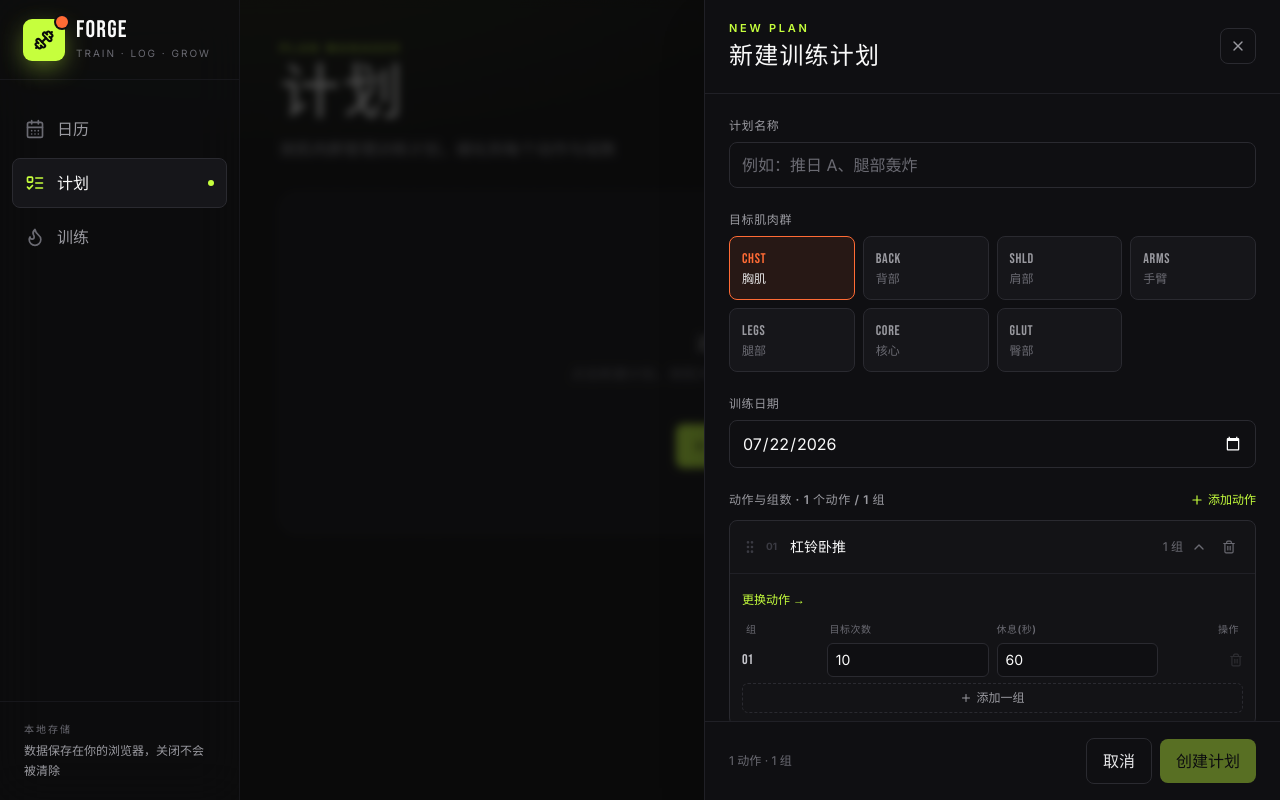
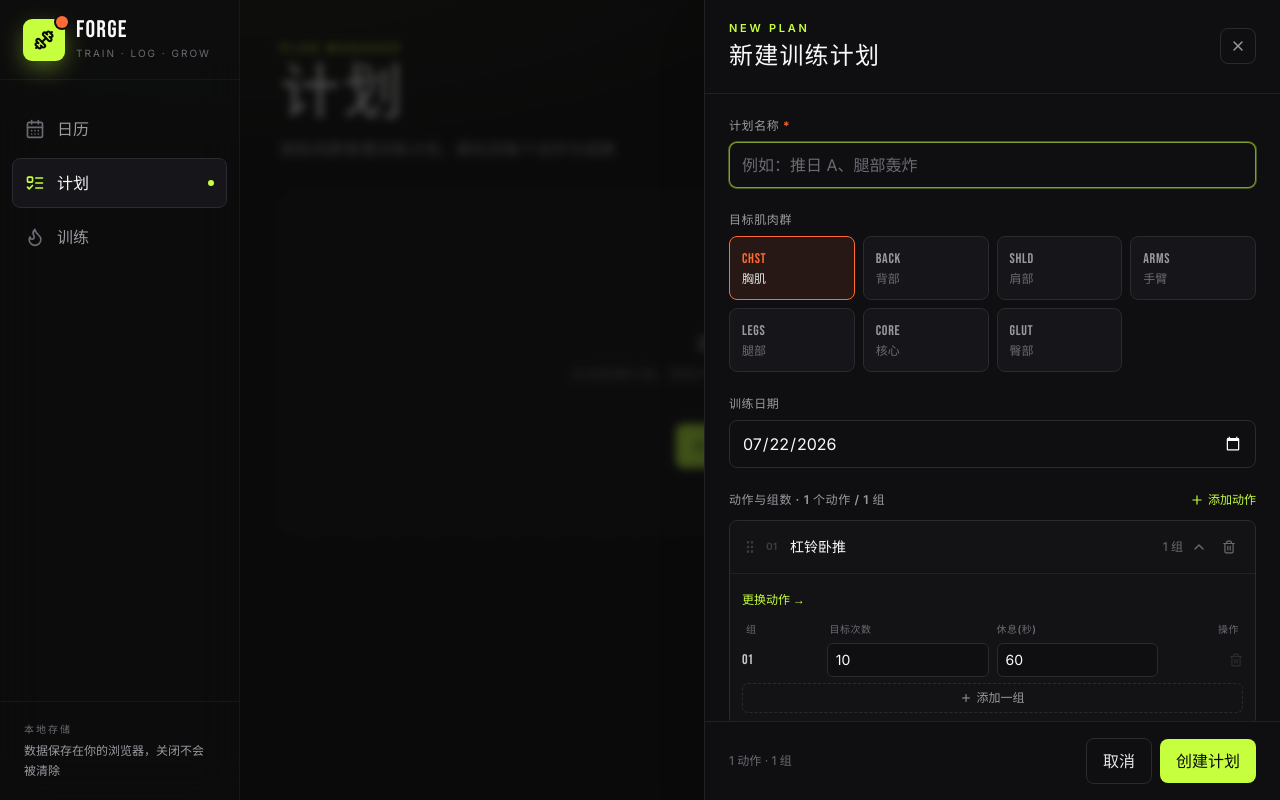
Before and after one commit to MrHuang-lab-1996/forge-fitness, a React (Vite) app: page /plans in a window 1280 px wide. Both pictures are taken after a click on the button "新建计划". Built offline with nearby package versions, Linux system fonts and the light colour scheme.

Commit message:
fix: 修复计划创建按钮不可用的问题
- 移除按钮 disabled 状态，改为点击时校验并显示错误提示
- 计划名称输入框添加必填标记和 autoFocus
- 输入时自动清除错误提示
- 底部操作栏增加错误提示区域

```diff
--- a/src/components/PlanEditorDrawer.tsx
+++ b/src/components/PlanEditorDrawer.tsx
@@ -97,6 +97,7 @@ export default function PlanEditorDrawer({
       setExpandedId(next.exercises[0]?.id || null);
       setShowExercisePicker(null);
       setSearchTerm("");
+      setSubmitError("");
     }
   }, [open, initial]);
 
@@ -198,8 +199,18 @@ export default function PlanEditorDrawer({
     setSearchTerm("");
   }
 
+  const [submitError, setSubmitError] = useState("");
+
   function handleSubmit() {
-    if (!form.name.trim()) return;
+    if (!form.name.trim()) {
+      setSubmitError("请输入计划名称");
+      return;
+    }
+    if (form.exercises.length === 0) {
+      setSubmitError("请至少添加一个动作");
+      return;
+    }
+    setSubmitError("");
     onSubmit({
       ...form,
       name: form.name.trim(),
@@ -256,16 +267,20 @@ export default function PlanEditorDrawer({
             <div className="flex-1 overflow-y-auto px-6 py-6 space-y-6">
               {/* 计划名 */}
               <div>
-                <label className="label-base">计划名称</label>
+                <label className="label-base">
+                  计划名称 <span className="text-ember normal-case">*</span>
+                </label>
                 <input
                   type="text"
                   value={form.name}
-                  onChange={(e) =>
-                    setForm((f) => ({ ...f, name: e.target.value }))
-                  }
+                  onChange={(e) => {
+                    setForm((f) => ({ ...f, name: e.target.value }));
+                    if (submitError) setSubmitError("");
+                  }}
                   placeholder="例如：推日 A、腿部轰炸"
-                  className="input-base"
+                  className={cn("input-base", submitError && !form.name.trim() && "border-ember/60")}
                   maxLength={40}
+                  autoFocus
                 />
               </div>
 
@@ -532,7 +547,13 @@ export default function PlanEditorDrawer({
             </div>
 
             {/* 底部操作 */}
-            <div className="px-6 py-4 border-t border-ink-700 flex items-center justify-between gap-3 bg-ink-900">
+            <div className="px-6 py-4 border-t border-ink-700 flex flex-col gap-2 bg-ink-900">
+              {submitError && (
+                <div className="text-xs text-ember font-medium px-1">
+                  {submitError}
+                </div>
+              )}
+              <div className="flex items-center justify-between gap-3">
                 <div className="text-xs text-ink-400">
                   {form.exercises.length} 动作 · {totalSets} 组
                 </div>
@@ -542,11 +563,11 @@ export default function PlanEditorDrawer({
                   </button>
                   <button
                     onClick={handleSubmit}
-                  disabled={!form.name.trim() || form.exercises.length === 0}
                     className="btn-volt"
                   >
                     {isEdit ? "保存修改" : "创建计划"}
                   </button>
+                </div>
               </div>
             </div>
           </motion.div>
```
Lines whose indentation alone changed are shown as unchanged.
